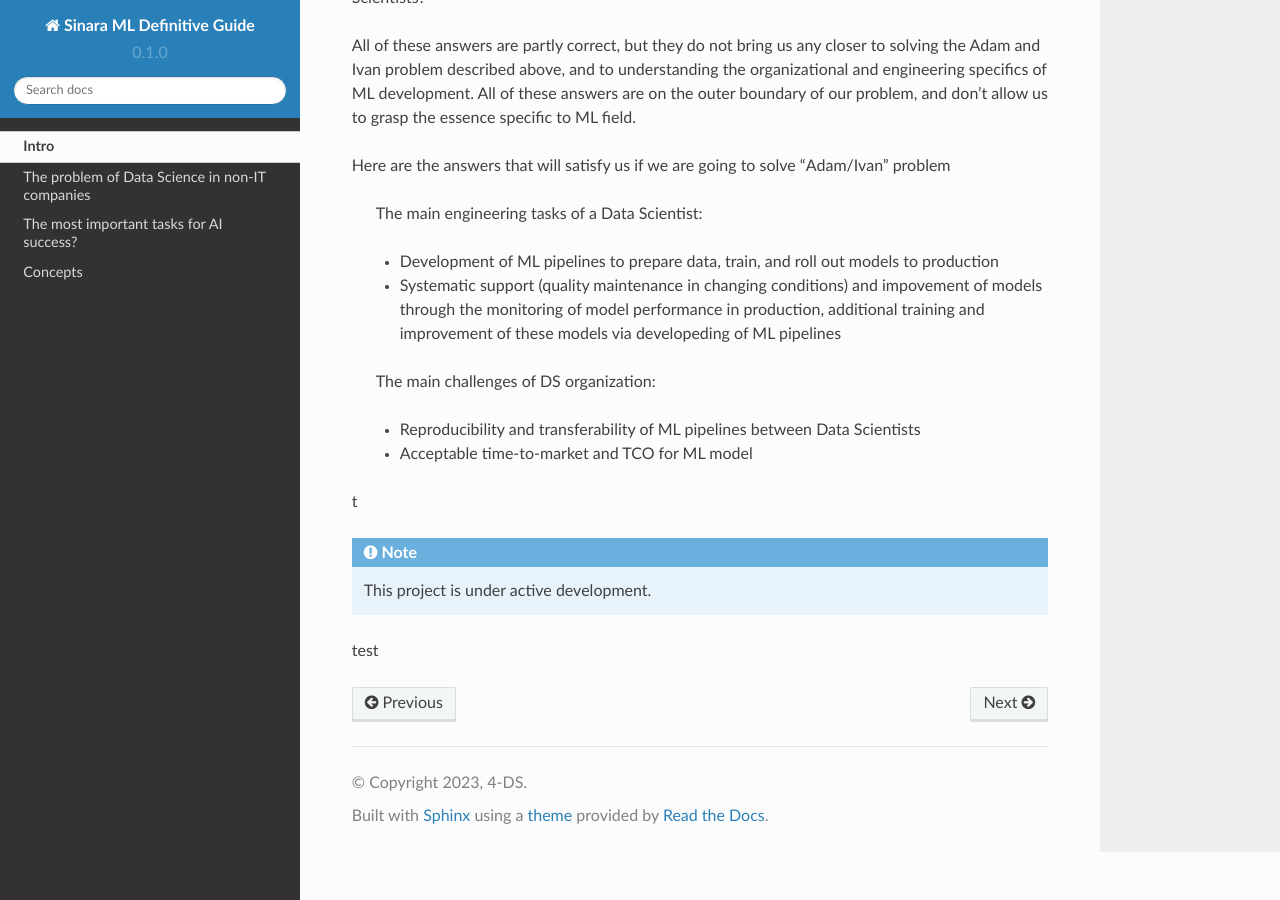
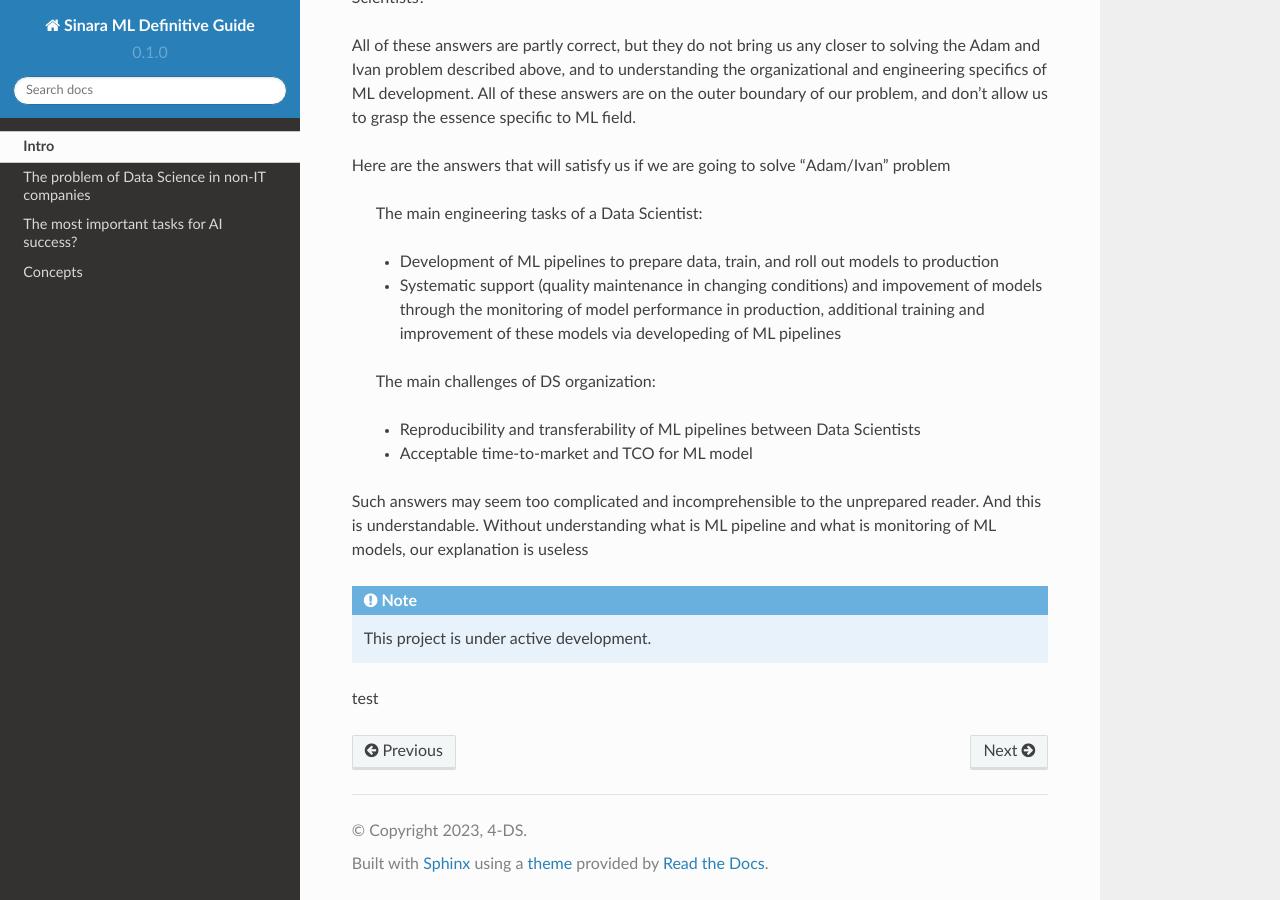
Before and after one commit to 4-DS/SinaraML-Def-Guide, a Sphinx documentation site: the page built from docs/source/intro.rst, in a window 1280 px wide and 900 px high, scrolled down 1376 px. Built offline with Sphinx 7.4.7 and the Read the Docs theme 2.0.0, drawn with Linux system fonts in a browser that asks for light colours.

Commit message:
Update intro.rst

```diff
--- a/docs/source/intro.rst
+++ b/docs/source/intro.rst
@@ -37,7 +37,7 @@ Here are the answers that will satisfy us if we are going to solve "Adam/Ivan" p
    * Reproducibility and transferability of ML pipelines between Data Scientists
    * Acceptable time-to-market and TCO for ML model
 
-t
+Such answers may seem too complicated and incomprehensible to the unprepared reader. And this is understandable. Without understanding what is ML pipeline and what is monitoring of ML models, our explanation is useless
 
 
 
```
